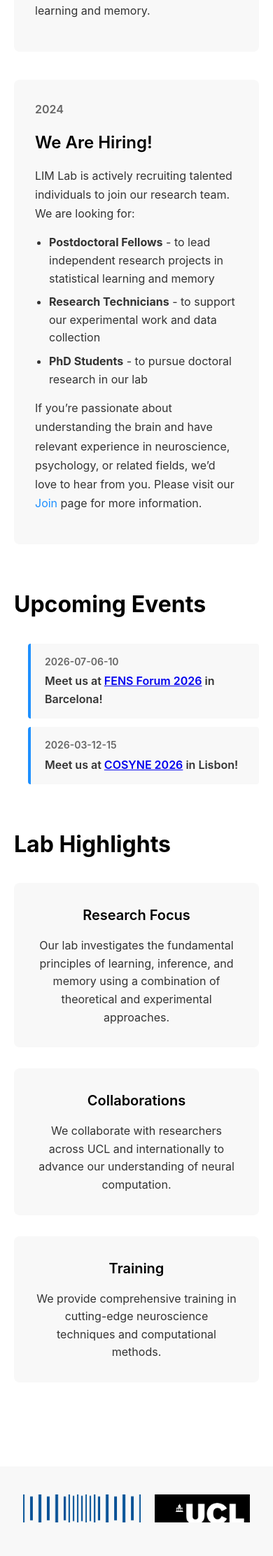
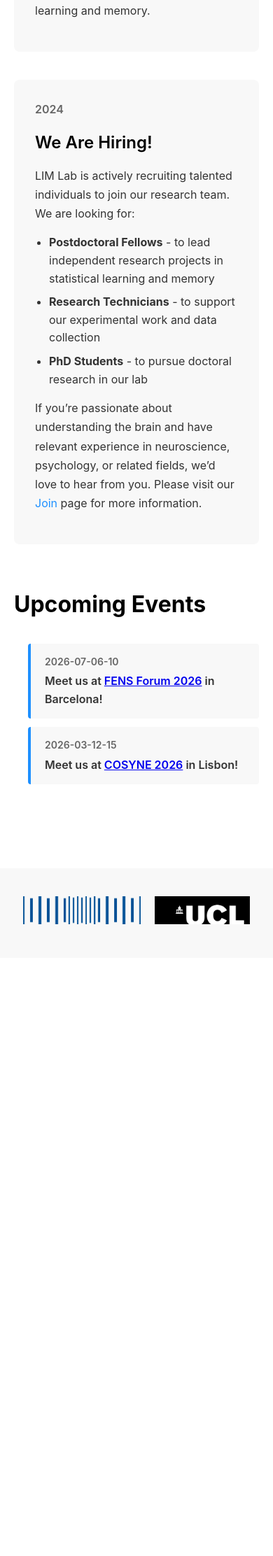
Before and after one commit to LIMLabSWC/limlabswc.github.io, a Jekyll site: the page built from labnews/index.md, in a window 390 px wide. Shown: the part 2372-4596 px from the top of the page at 70% size. Built offline with Jekyll 4.4.1, drawn with Linux system fonts in a browser that asks for light colours; after the commit the page ends 3741 px from its top, so only the background shows below that.

Commit message:
Refine lab pages layout and clean unused sections
- Remove unused “Research Photos”, “Research Areas”, and “Lab Highlights” sections from research, publications, and lab news pages (and their CSS)
- Make Lab Members heading style match Principal Investigator on the people page
- Update lab news cards so recent news dates appear above content (consistent with Upcoming Events)
- Simplify and tidy related CSS, eliminating orphan rules and redundant responsive overrides

```diff
--- a/assets/css/style.css
+++ b/assets/css/style.css
@@ -582,39 +582,6 @@ body {
   color: #000;
 }
 
-.research-photos {
-  margin-top: 30px;
-}
-
-.photo-grid {
-  display: grid;
-  grid-template-columns: repeat(auto-fit, minmax(250px, 1fr));
-  gap: 30px;
-  margin-top: 20px;
-}
-
-.photo-item {
-  text-align: center;
-  background: #f8f8f8;
-  padding: 20px;
-  border-radius: 8px;
-}
-
-.research-image {
-  width: 100%;
-  height: 200px;
-  object-fit: cover;
-  border-radius: 4px;
-  margin-bottom: 15px;
-}
-
-.photo-caption {
-  font-size: 14px;
-  color: #666;
-  font-style: italic;
-  margin: 0;
-}
-
 /* ==========================================================================
    9. PEOPLE PAGE (PI card, member grid)
    ========================================================================== */
@@ -629,6 +596,13 @@ body {
 }
 
 .principal-investigator h2 {
+  font-size: 32px;
+  font-weight: 700;
+  margin-bottom: 30px;
+  color: #000;
+}
+
+.lab-members h2 {
   font-size: 32px;
   font-weight: 700;
   margin-bottom: 30px;
@@ -705,16 +679,16 @@ body {
 }
 
 .members-section {
-  margin-bottom: 50px;
+  margin-bottom: 70px;
 }
 
 .members-section h3 {
   font-size: 24px;
   font-weight: 600;
-  margin-bottom: 30px;
+  margin-bottom: 10px;
   color: #000;
-  border-bottom: 2px solid var(--primary-color);
-  padding-bottom: 10px;
+  /* border-bottom: 2px solid var(--primary-color); */
+  padding-bottom: 1px;
 }
 
 .member-card {
@@ -827,7 +801,7 @@ body {
   font-weight: 600;
   margin-bottom: 20px;
   color: #000;
-  border-bottom: 2px solid var(--primary-color);
+  /* border-bottom: 2px solid var(--primary-color); */
   padding-bottom: 10px;
 }
 
@@ -867,28 +841,6 @@ body {
   border-radius: 4px;
 }
 
-/* Same component as home page; values match :root --primary-color */
-.research-areas {
-  display: flex;
-  flex-wrap: wrap;
-  gap: 15px;
-  margin-top: 20px;
-}
-
-.research-area-tag {
-  background: var(--primary-color);
-  color: white;
-  padding: 8px 16px;
-  border-radius: 20px;
-  font-size: 14px;
-  font-weight: 500;
-  transition: background-color 0.2s;
-}
-
-.research-area-tag:hover {
-  background: var(--primary-hover);
-}
-
 /* ==========================================================================
   11. LAB NEWS PAGE (recent news, upcoming events, highlights)
    ========================================================================== */
@@ -911,7 +863,8 @@ body {
 
 .news-item {
   display: flex;
-  gap: 30px;
+  flex-direction: column;
+  gap: 15px;
   margin-bottom: 40px;
   padding: 30px;
   background: #f8f8f8;
@@ -998,27 +951,6 @@ body {
   padding: 20px;
   background: #f8f8f8;
   border-radius: 4px;
-}
-
-.highlights-grid {
-  display: grid;
-  grid-template-columns: repeat(auto-fit, minmax(250px, 1fr));
-  gap: 30px;
-  margin-top: 30px;
-}
-
-.highlight-item {
-  background: #f8f8f8;
-  padding: 30px;
-  border-radius: 8px;
-  text-align: center;
-}
-
-.highlight-item h4 {
-  font-size: 20px;
-  font-weight: 600;
-  margin-bottom: 15px;
-  color: #000;
 }
 
 /* ==========================================================================
@@ -1315,11 +1247,6 @@ body {
     font-size: 18px;
   }
 
-  .news-item {
-    flex-direction: column;
-    gap: 15px;
-  }
-
   .news-date {
     min-width: auto;
     white-space: normal;
@@ -1346,10 +1273,6 @@ body {
     grid-template-columns: 1fr;
   }
 
-  .highlights-grid {
-    grid-template-columns: 1fr;
-  }
-
   .person-card {
     flex-direction: column;
     text-align: center;
@@ -1359,8 +1282,4 @@ body {
     width: 150px;
     height: 150px;
   }
-
-  .photo-grid {
-    grid-template-columns: 1fr;
-  }
 }
--- a/labnews/index.md
+++ b/labnews/index.md
@@ -45,21 +45,4 @@ description: "Latest news from LIM Lab (Learning, Inference & Memory), Athena Ak
     </div>
   </section>
 
-  <section class="news-section">
-    <h2>Lab Highlights</h2>
-    <div class="highlights-grid">
-      <div class="highlight-item">
-        <h4>Research Focus</h4>
-        <p>Our lab investigates the fundamental principles of learning, inference, and memory using a combination of theoretical and experimental approaches.</p>
-      </div>
-      <div class="highlight-item">
-        <h4>Collaborations</h4>
-        <p>We collaborate with researchers across UCL and internationally to advance our understanding of neural computation.</p>
-      </div>
-      <div class="highlight-item">
-        <h4>Training</h4>
-        <p>We provide comprehensive training in cutting-edge neuroscience techniques and computational methods.</p>
-      </div>
-    </div>
-  </section>
 </div>
```
Also changed, not shown: publications/index.md (+1 -12 lines), research/index.md (+0 -6 lines).
